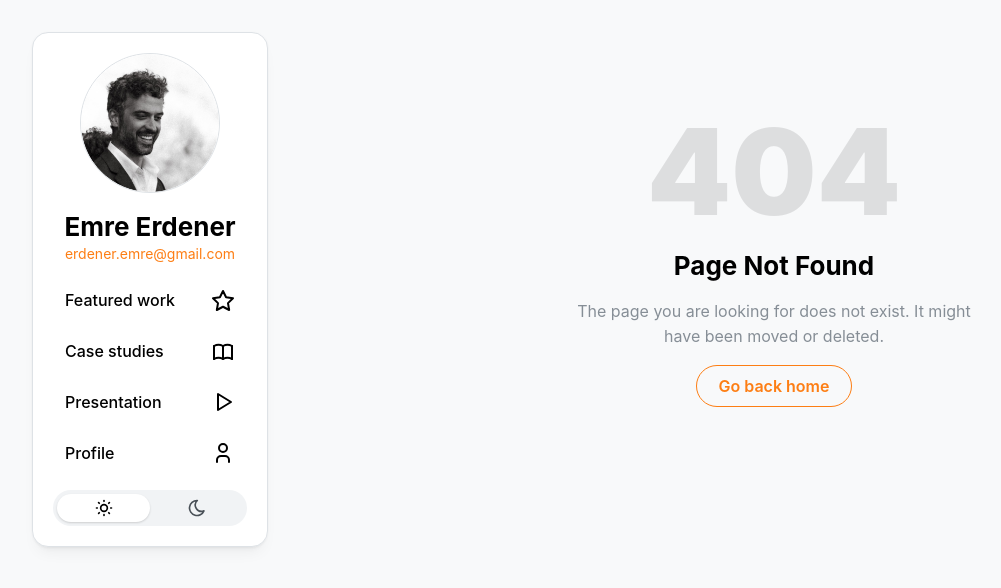
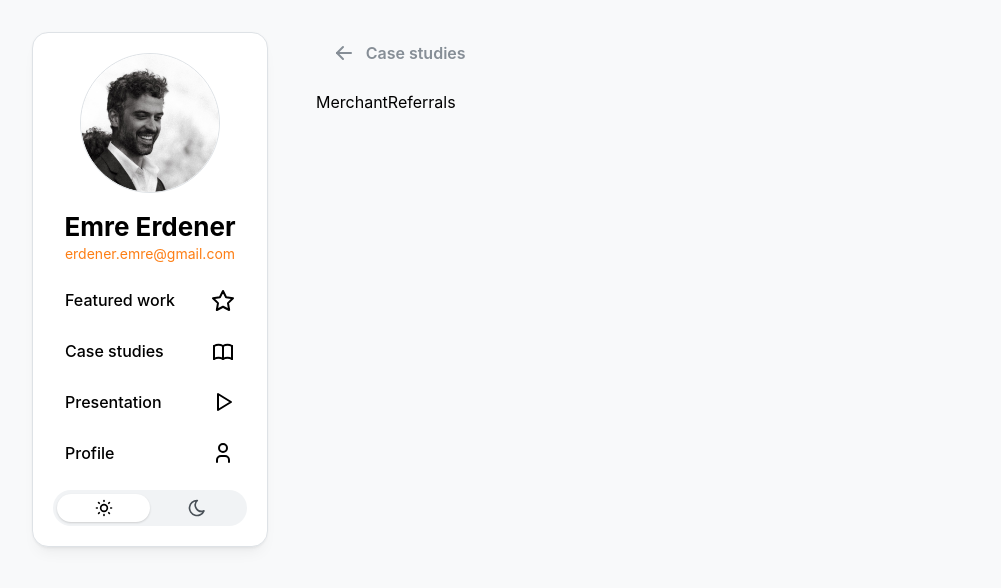
Before and after one commit to emreerdener/portfolio, a Next.js app: page /case-studies/merchant-referrals in a window 1280 px wide. Before the commit this address had no page. Shown: the top 588 px of the page, without its empty margins (0-1001 px from the left). Built offline with nearby package versions, Linux system fonts and the light colour scheme.

Commit message:
feat: add Case Studies layout and Merchant Referrals page; enhance ProjectCard with href prop for navigation

```diff
--- /dev/null
+++ b/src/app/case-studies/layout.tsx
@@ -0,0 +1,29 @@
+'use client';
+
+import { useRouter } from 'next/navigation';
+import { IconArrowLeft } from '@tabler/icons-react';
+import { Button, Container, Group, Stack } from '@mantine/core';
+
+export default function CaseStudiesLayout({ children }: { children: React.ReactNode }) {
+  const router = useRouter();
+  return (
+    <>
+      <Container>
+        <Stack>
+          <Group>
+            <Button
+              onClick={() => router.push('/case-studies')}
+              variant="subtle"
+              color="gray"
+              size="md"
+              leftSection={<IconArrowLeft size={24} />}
+            >
+              Case studies
+            </Button>
+          </Group>
+          {children}
+        </Stack>
+      </Container>
+    </>
+  );
+}
--- /dev/null
+++ b/src/app/case-studies/merchant-referrals/page.tsx
@@ -0,0 +1,3 @@
+export default function MerchantReferrals() {
+  return <div>MerchantReferrals</div>;
+}
```
Also changed, not shown: src/app/page.tsx (+8 -0 lines), src/components/features/CaseStudies/ProjectCard.tsx (+16 -2 lines).
